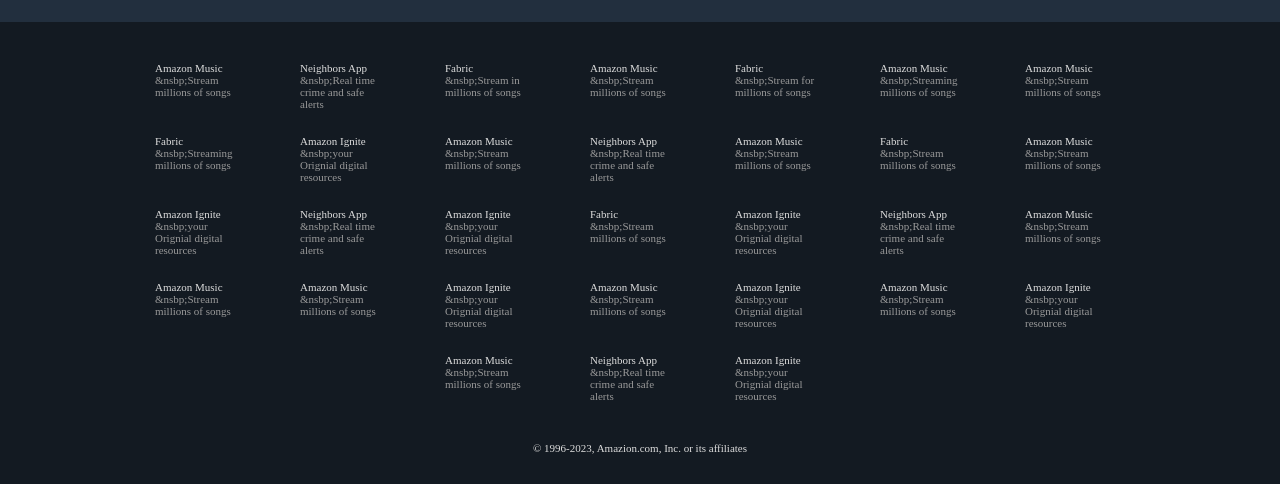
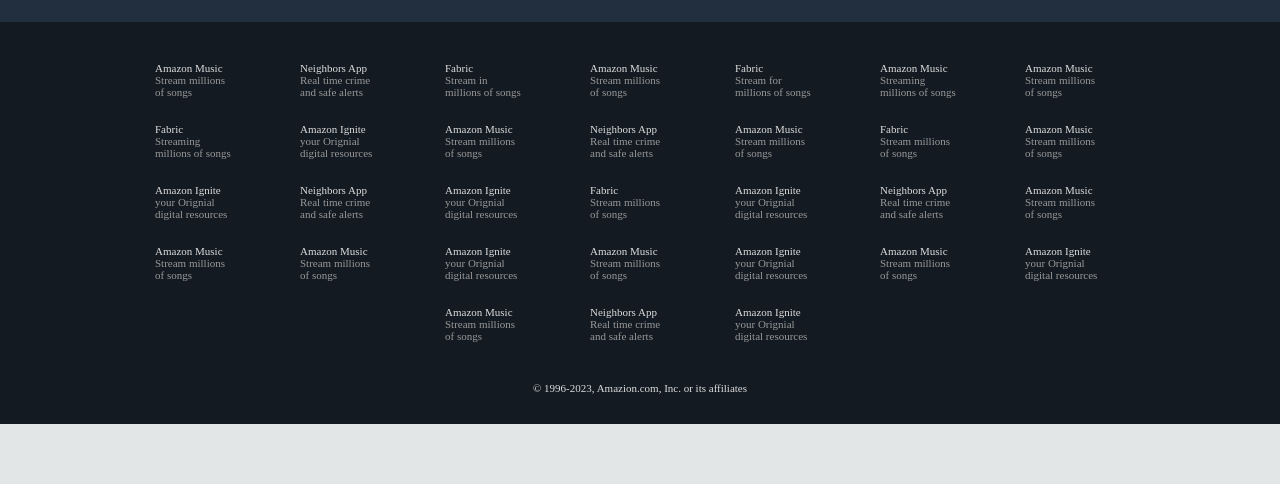
Before and after one commit to vs4069/amazon-clone, a plain HTML site: page index.html in a window 1280 px wide. Shown: the part 3447-3931 px from the top of the page. After the commit the page ends 3871 px from the top, so only its background shows below. Drawn offline with Linux system fonts and the light colour scheme; files whose address does not match are found by name.

Commit message:
foot4 nowrap correction

```diff
--- a/css/main.css
+++ b/css/main.css
@@ -429,6 +429,7 @@
     color: #DDDDDD;
     display: block;
     font-weight: 500;
+    white-space: nowrap;
 }
 .foot4-line1{
     display: block;
--- a/index.html
+++ b/index.html
@@ -375,127 +375,96 @@
         <section class="foot4">
             <div class="foot4-content">
                 <div class="foot4-link">
-                    <a class="foot4-line1" href="#"><span class="foot4-line2">Amazon Music</span>
-                        &nsbp;Stream millions of songs</a>
+                    <a class="foot4-line1" href="#"><span class="foot4-line2">Amazon Music</span>Stream millions of songs</a>
                 </div>
                 <div class="foot4-link">
-                    <a class="foot4-line1" href="#"><span class="foot4-line2">Neighbors App</span>
-                        &nsbp;Real time crime and safe alerts</a>
+                    <a class="foot4-line1" href="#"><span class="foot4-line2">Neighbors App</span>Real time crime and safe alerts</a>
                 </div>
                 <div class="foot4-link">
-                    <a class="foot4-line1" href="#"><span class="foot4-line2">Fabric</span>
-                        &nsbp;Stream in millions of songs</a>
+                    <a class="foot4-line1" href="#"><span class="foot4-line2">Fabric</span>Stream in millions of songs</a>
                 </div>
                 <div class="foot4-link">
-                    <a class="foot4-line1" href="#"><span class="foot4-line2">Amazon Music</span>
-                        &nsbp;Stream millions of songs</a>
+                    <a class="foot4-line1" href="#"><span class="foot4-line2">Amazon Music</span>Stream millions of songs</a>
                 </div>
                 <div class="foot4-link">
-                    <a class="foot4-line1" href="#"><span class="foot4-line2">Fabric</span>
-                        &nsbp;Stream for millions of songs</a>
+                    <a class="foot4-line1" href="#"><span class="foot4-line2">Fabric</span>Stream for millions of songs</a>
                 </div>
                 <div class="foot4-link">
-                    <a class="foot4-line1" href="#"><span class="foot4-line2">Amazon Music</span>
-                        &nsbp;Streaming millions of songs</a>
+                    <a class="foot4-line1" href="#"><span class="foot4-line2">Amazon Music</span>Streaming millions of songs</a>
                 </div>
                 <div class="foot4-link">
-                    <a class="foot4-line1" href="#"><span class="foot4-line2">Amazon Music</span>
-                        &nsbp;Stream millions of songs</a>
+                    <a class="foot4-line1" href="#"><span class="foot4-line2">Amazon Music</span>Stream millions of songs</a>
                 </div>
                 <div class="foot4-link">
-                    <a class="foot4-line1" href="#"><span class="foot4-line2">Fabric</span>
-                        &nsbp;Streaming millions of songs</a>
+                    <a class="foot4-line1" href="#"><span class="foot4-line2">Fabric</span>Streaming millions of songs</a>
                 </div>
                 <div class="foot4-link">
-                    <a class="foot4-line1" href="#"><span class="foot4-line2">Amazon Ignite</span>
-                        &nsbp;your Orignial digital resources</a>
+                    <a class="foot4-line1" href="#"><span class="foot4-line2">Amazon Ignite</span>your Orignial digital resources</a>
                 </div>
                 <div class="foot4-link">
-                    <a class="foot4-line1" href="#"><span class="foot4-line2">Amazon Music</span>
-                        &nsbp;Stream millions of songs</a>
+                    <a class="foot4-line1" href="#"><span class="foot4-line2">Amazon Music</span>Stream millions of songs</a>
                 </div>
                 <div class="foot4-link">
-                    <a class="foot4-line1" href="#"><span class="foot4-line2">Neighbors App</span>
-                        &nsbp;Real time crime and safe alerts</a>
+                    <a class="foot4-line1" href="#"><span class="foot4-line2">Neighbors App</span>Real time crime and safe alerts</a>
                 </div>
                 <div class="foot4-link">
-                    <a class="foot4-line1" href="#"><span class="foot4-line2">Amazon Music</span>
-                        &nsbp;Stream millions of songs</a>
+                    <a class="foot4-line1" href="#"><span class="foot4-line2">Amazon Music</span>Stream millions of songs</a>
                 </div>
                 <div class="foot4-link">
-                    <a class="foot4-line1" href="#"><span class="foot4-line2">Fabric</span>
-                        &nsbp;Stream millions of songs</a>
+                    <a class="foot4-line1" href="#"><span class="foot4-line2">Fabric</span>Stream millions of songs</a>
                 </div>
                 <div class="foot4-link">
-                    <a class="foot4-line1" href="#"><span class="foot4-line2">Amazon Music</span>
-                        &nsbp;Stream millions of songs</a>
+                    <a class="foot4-line1" href="#"><span class="foot4-line2">Amazon Music</span>Stream millions of songs</a>
                 </div>
                 <div class="foot4-link">
-                    <a class="foot4-line1" href="#"><span class="foot4-line2">Amazon Ignite</span>
-                        &nsbp;your Orignial digital resources</a>
+                    <a class="foot4-line1" href="#"><span class="foot4-line2">Amazon Ignite</span>your Orignial digital resources</a>
                 </div>
                 <div class="foot4-link">
-                    <a class="foot4-line1" href="#"><span class="foot4-line2">Neighbors App</span>
-                        &nsbp;Real time crime and safe alerts</a>
+                    <a class="foot4-line1" href="#"><span class="foot4-line2">Neighbors App</span>Real time crime and safe alerts</a>
                 </div>
                 <div class="foot4-link">
-                    <a class="foot4-line1" href="#"><span class="foot4-line2">Amazon Ignite</span>
-                        &nsbp;your Orignial digital resources</a>
+                    <a class="foot4-line1" href="#"><span class="foot4-line2">Amazon Ignite</span>your Orignial digital resources</a>
                 </div>
                 <div class="foot4-link">
-                    <a class="foot4-line1" href="#"><span class="foot4-line2">Fabric</span>
-                        &nsbp;Stream millions of songs</a>
+                    <a class="foot4-line1" href="#"><span class="foot4-line2">Fabric</span>Stream millions of songs</a>
                 </div>
                 <div class="foot4-link">
-                    <a class="foot4-line1" href="#"><span class="foot4-line2">Amazon Ignite</span>
-                        &nsbp;your Orignial digital resources</a>
+                    <a class="foot4-line1" href="#"><span class="foot4-line2">Amazon Ignite</span>your Orignial digital resources</a>
                 </div>
                 <div class="foot4-link">
-                    <a class="foot4-line1" href="#"><span class="foot4-line2">Neighbors App</span>
-                        &nsbp;Real time crime and safe alerts</a>
+                    <a class="foot4-line1" href="#"><span class="foot4-line2">Neighbors App</span>Real time crime and safe alerts</a>
                 </div>
                 <div class="foot4-link">
-                    <a class="foot4-line1" href="#"><span class="foot4-line2">Amazon Music</span>
-                        &nsbp;Stream millions of songs</a>
+                    <a class="foot4-line1" href="#"><span class="foot4-line2">Amazon Music</span>Stream millions of songs</a>
                 </div><div class="foot4-link">
-                    <a class="foot4-line1" href="#"><span class="foot4-line2">Amazon Music</span>
-                        &nsbp;Stream millions of songs</a>
+                    <a class="foot4-line1" href="#"><span class="foot4-line2">Amazon Music</span>Stream millions of songs</a>
                 </div>
                 <div class="foot4-link">
-                    <a class="foot4-line1" href="#"><span class="foot4-line2">Amazon Music</span>
-                        &nsbp;Stream millions of songs</a>
+                    <a class="foot4-line1" href="#"><span class="foot4-line2">Amazon Music</span>Stream millions of songs</a>
                 </div>
                 <div class="foot4-link">
-                    <a class="foot4-line1" href="#"><span class="foot4-line2">Amazon Ignite</span>
-                        &nsbp;your Orignial digital resources</a>
+                    <a class="foot4-line1" href="#"><span class="foot4-line2">Amazon Ignite</span>your Orignial digital resources</a>
                 </div>
                 <div class="foot4-link">
-                    <a class="foot4-line1" href="#"><span class="foot4-line2">Amazon Music</span>
-                        &nsbp;Stream millions of songs</a>
+                    <a class="foot4-line1" href="#"><span class="foot4-line2">Amazon Music</span>Stream millions of songs</a>
                 </div>
                 <div class="foot4-link">
-                    <a class="foot4-line1" href="#"><span class="foot4-line2">Amazon Ignite</span>
-                        &nsbp;your Orignial digital resources</a>
+                    <a class="foot4-line1" href="#"><span class="foot4-line2">Amazon Ignite</span>your Orignial digital resources</a>
                 </div>
                 <div class="foot4-link">
-                    <a class="foot4-line1" href="#"><span class="foot4-line2">Amazon Music</span>
-                        &nsbp;Stream millions of songs</a>
+                    <a class="foot4-line1" href="#"><span class="foot4-line2">Amazon Music</span>Stream millions of songs</a>
                 </div>
                 <div class="foot4-link">
-                    <a class="foot4-line1" href="#"><span class="foot4-line2">Amazon Ignite</span>
-                        &nsbp;your Orignial digital resources</a>
+                    <a class="foot4-line1" href="#"><span class="foot4-line2">Amazon Ignite</span>your Orignial digital resources</a>
                 </div>
                 <div class="foot4-link">
-                    <a class="foot4-line1" href="#"><span class="foot4-line2">Amazon Music</span>
-                        &nsbp;Stream millions of songs</a>
+                    <a class="foot4-line1" href="#"><span class="foot4-line2">Amazon Music</span>Stream millions of songs</a>
                 </div>
                 <div class="foot4-link">
-                    <a class="foot4-line1" href="#"><span class="foot4-line2">Neighbors App</span>
-                        &nsbp;Real time crime and safe alerts</a>
+                    <a class="foot4-line1" href="#"><span class="foot4-line2">Neighbors App</span>Real time crime and safe alerts</a>
                 </div>
                 <div class="foot4-link">
-                    <a class="foot4-line1" href="#"><span class="foot4-line2">Amazon Ignite</span>
-                        &nsbp;your Orignial digital resources</a>
+                    <a class="foot4-line1" href="#"><span class="foot4-line2">Amazon Ignite</span>your Orignial digital resources</a>
                 </div>
             </div>
         </section>
```
